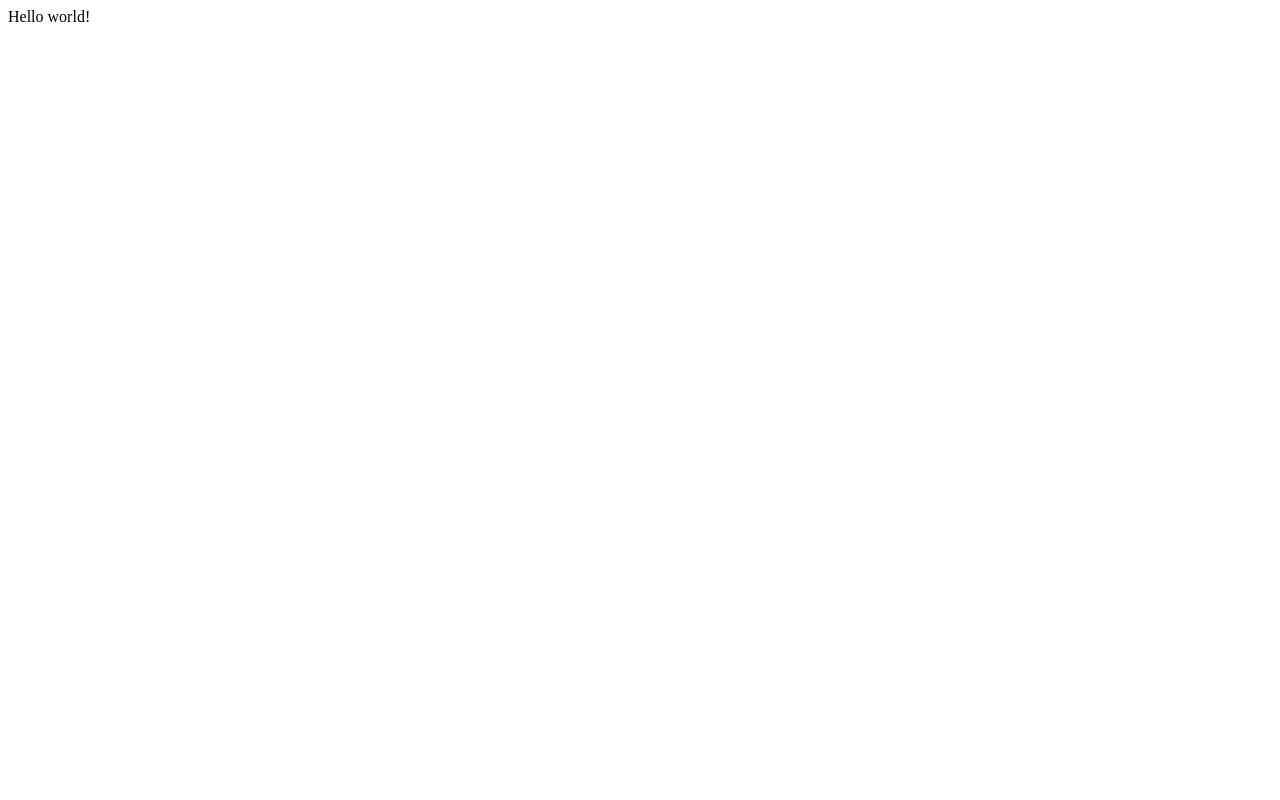
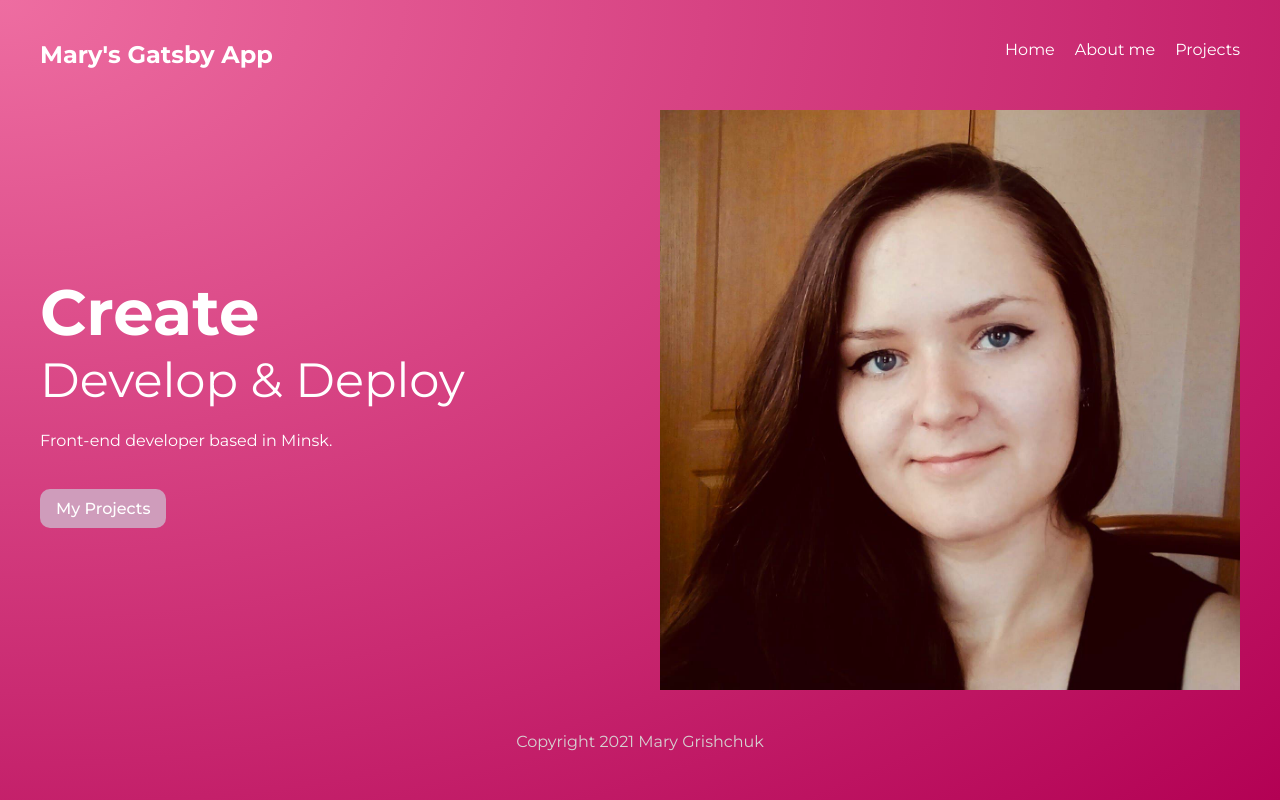
Before and after one commit to marygrishchuk/my-gatsby-app, a Gatsby site: page / in a window 1280 px wide. Built offline with nearby package versions, Linux system fonts and the light colour scheme; Gatsby itself is replaced by a stand-in of ours.

Commit message:
added Home page, About me page, Projects and 404 page

```diff
--- /dev/null
+++ b/src/components/Layout.js
@@ -0,0 +1,17 @@
+import React from 'react'
+import Navbar from './Navbar'
+import '../styles/global.css'
+
+export default function Layout({ children }) {
+  return (
+    <div className="layout">
+      <Navbar />
+      <div className="content">
+        { children }
+      </div>
+      <footer>
+        <p>Copyright 2021 Mary Grishchuk</p>
+      </footer>
+    </div>
+  )
+}
--- /dev/null
+++ b/src/components/Navbar.js
@@ -0,0 +1,15 @@
+import React from 'react'
+import { Link } from 'gatsby'
+
+export default function Navbar() {
+  return (
+    <nav>
+      <h1>Mary's Gatsby App</h1>
+      <div className="links">
+        <Link to="/">Home</Link>
+        <Link to="/about">About me</Link>
+        <Link to="/projects">Projects</Link>
+      </div>
+    </nav>
+  )
+}
--- a/src/pages/index.js
+++ b/src/pages/index.js
@@ -1,5 +1,20 @@
 import React from "react"
+import Layout from "../components/Layout"
+import * as styles from '../styles/home.module.css'
+import { Link } from "gatsby"
 
 export default function Home() {
-  return <div>Hello world!</div>
+  return (
+    <Layout>
+      <section className={styles.header}>
+        <div>
+          <h2>Create</h2>
+          <h3>Develop & Deploy</h3>
+          <p>Front-end developer based in Minsk.</p>
+          <Link className={styles.btn} to="/projects">My Projects</Link>
+        </div>
+        <img src="/maria.jpg" alt="avatar" style={{ maxWidth: '100%' }} />
+      </section>
+    </Layout>
+  )
 }
--- /dev/null
+++ b/src/styles/global.css
@@ -0,0 +1,49 @@
+@import url('https://fonts.googleapis.com/css2?family=Montserrat:wght@300;400;500;700&display=swap'); /*google fonts*/
+
+* {
+    margin: 0;
+    padding: 0;
+    text-decoration: none;
+    font-family: "Montserrat";
+    color: white;
+}
+html, body {
+    min-height: 100%;
+}
+body {
+    background: radial-gradient(at top left, rgb(238, 109, 161) 0%, rgb(179, 1, 84) 100%) no-repeat;
+}
+p {
+    margin: 16px auto;
+    line-height: 1.5em;
+}
+
+/* layout & nav */
+.layout {
+    max-width: 1200px;
+    margin: 0 auto;
+}
+nav {
+    display: grid;
+    grid-template-columns: 1fr 1fr;
+    margin: 40px auto;
+}
+nav .links {
+    display: inline-block;
+    text-align: right;
+}
+nav a {
+    display: inline-block;
+    margin-left: 20px;
+    font-weight: 400;
+    padding-bottom: 8px;
+    border-bottom: 3px solid transparent;
+}
+nav a:hover {
+    border-color: white;
+}
+footer p{
+    text-align: center;
+    color: #d6d1d1;
+    margin: 40px auto;
+}
--- /dev/null
+++ b/src/styles/home.module.css
@@ -0,0 +1,22 @@
+.header {
+    display: grid;
+    grid-template-columns: 1fr 1fr;
+    grid-gap: 40px;
+    align-items: center;
+}
+.header h2 {
+    font-size: 4em;
+}
+.header h3 {
+    font-size: 3em;
+    font-weight: 400;
+    margin-bottom: 20px;
+}
+.btn {
+    display: inline-block;
+    background: #cf9cbb;
+    padding: 10px 16px;
+    border-radius: 10px;
+    margin-top: 20px;
+    font-weight: 500;
+}
```
Also changed, not shown: src/pages/404.js (added, +15 -0 lines), src/pages/about.js (added, +20 -0 lines), src/pages/projects/index.js (added, +16 -0 lines), src/styles/projects.module.css (added, +11 -0 lines), static/maria.jpg (added).
